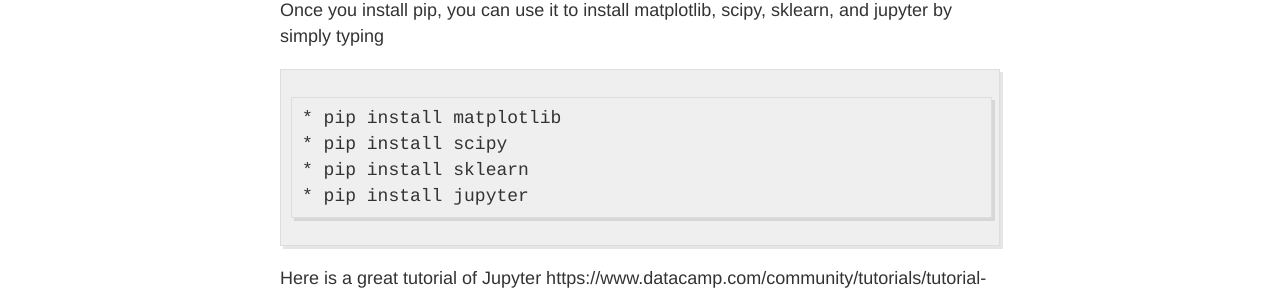
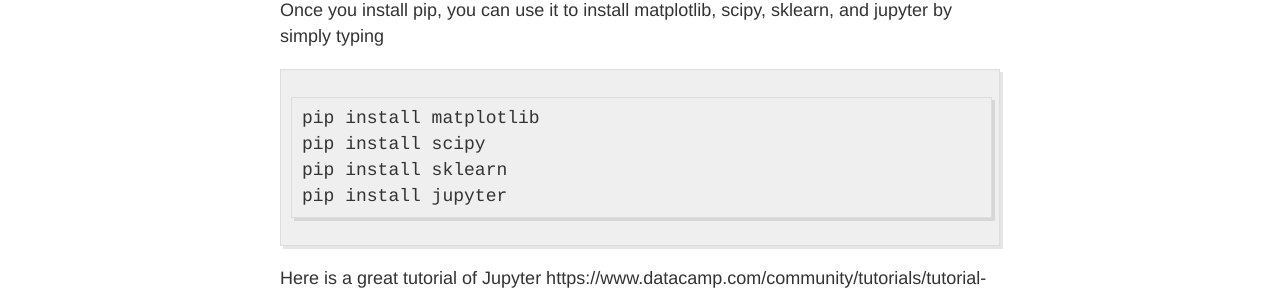
Before and after one commit to ChicagoBoothML/ML2016, a Jekyll site: the page built from computing.md, in a window 1280 px wide. Shown: the part 1382-1676 px from the top of the page. Built offline with Jekyll 4.4.1, drawn with Linux system fonts in a browser that asks for light colours.

```diff
--- a/computing.md
+++ b/computing.md
@@ -58,10 +58,10 @@ Install the following libraries that will make your life much easier.
 
 Once you install pip, you can use it to install matplotlib, scipy, sklearn, and jupyter by simply typing
 
-    * pip install matplotlib
-    * pip install scipy
-    * pip install sklearn
-    * pip install jupyter
+    pip install matplotlib
+    pip install scipy
+    pip install sklearn
+    pip install jupyter
 
 
 Here is a great tutorial of Jupyter https://www.datacamp.com/community/tutorials/tutorial-jupyter-notebook
```
